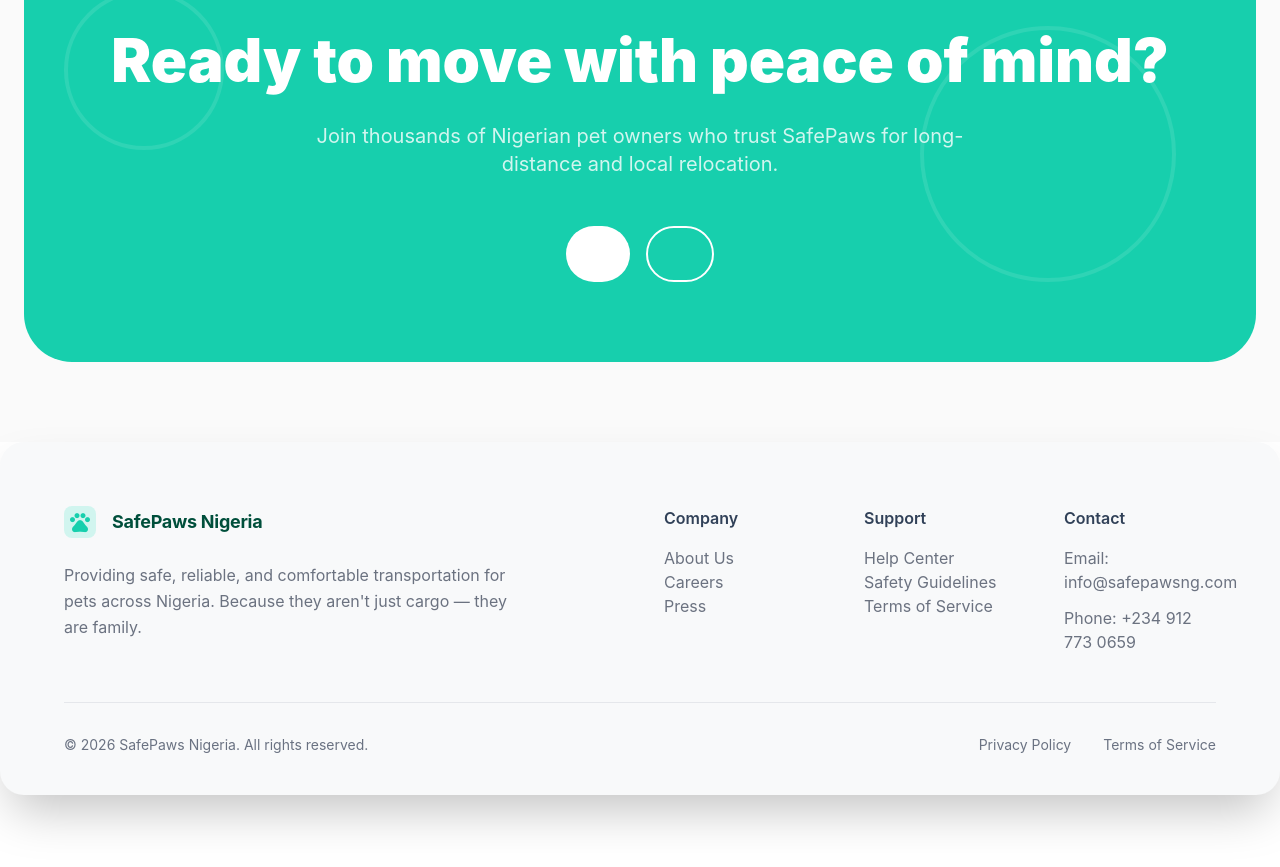
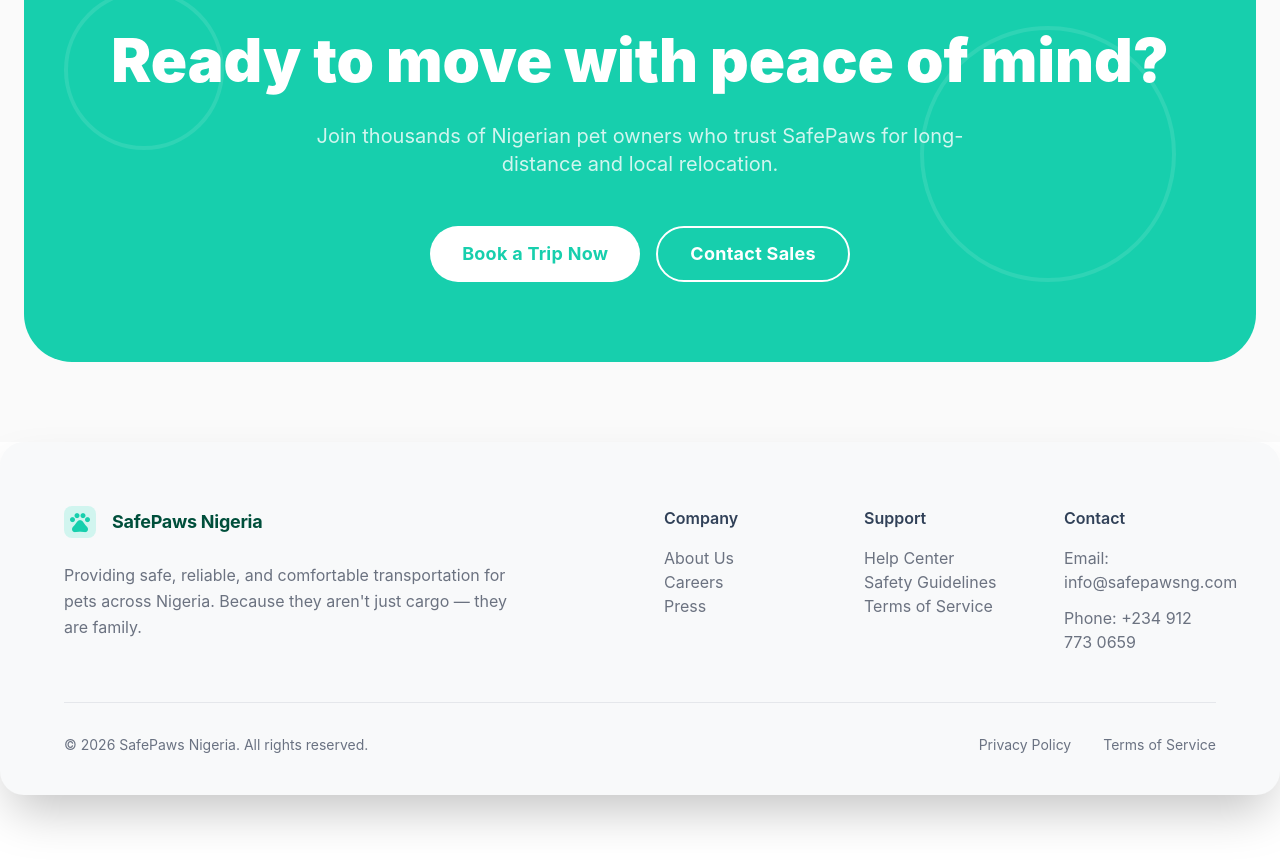
Before and after one commit to Splendidfilm/SafePaws-nigeria, a Next.js app: page /about in a window 1280 px wide. Shown: the part 3071-3938 px from the top of the page. Built offline with nearby package versions, Linux system fonts and the light colour scheme.

Commit message:
started fixing landing  page(2)

```diff
--- a/src/components/marketing/about/FinalCTA.tsx
+++ b/src/components/marketing/about/FinalCTA.tsx
@@ -22,15 +22,13 @@ export default function FinalCTA() {
 
           <div className="flex flex-col sm:flex-row gap-4 justify-center relative z-10">
            <Button
-           type="Book a Trip Now"
            variant="about"
             size="lg"
-           />
+           >Book a Trip Now</Button>
            <Button
-           type='Contact Sales'
            variant='aboutOutline'
            size='lg'
-           />
+           >Contact Sales</Button>
           </div>
         </div>
       </div>
--- a/src/components/marketing/about/MissionSection.tsx
+++ b/src/components/marketing/about/MissionSection.tsx
@@ -47,7 +47,7 @@ shield_with_heart
               fill
               className="w-full h-full object-cover transition-transform duration-700 group-hover:scale-110"
             />
-            <div className="absolute inset-0 bg-gradient-to-t from-black/70 to-transparent flex items-end p-10">
+            <div className="absolute inset-0 bg-linear-to-t from-black/70 to-transparent flex items-end p-10">
               <p className="text-white font-medium">Standardizing comfort across every kilometer of Nigerian roads.</p>
             </div>
           </div>
```
